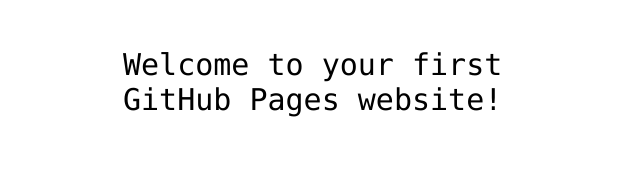
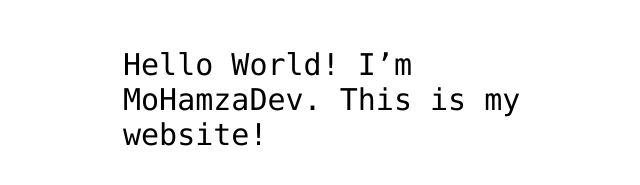
Before and after one commit to MoHamzaDev/MoHamzaDev.github.io, a plain HTML site: page index.html in a window 1280 px wide. Shown: the part 341-526 px from the top of the page, without its empty margins (317-957 px from the left). Drawn offline with Linux system fonts and the light colour scheme.

Commit message:
Added my username in the html file

```diff
--- a/index.html
+++ b/index.html
@@ -12,7 +12,7 @@
 <img src="https://octodex.github.com/images/daftpunktocat-thomas.gif" id="octocat" alt="octocat-gif" />
 
 <!-- Change this code here by copy and pasting your template on line 15 -->
-<p>Welcome to your first GitHub Pages website!</p>
+<p>Hello World! I’m MoHamzaDev. This is my website!</p>
 
 </body>
 </html>
```
